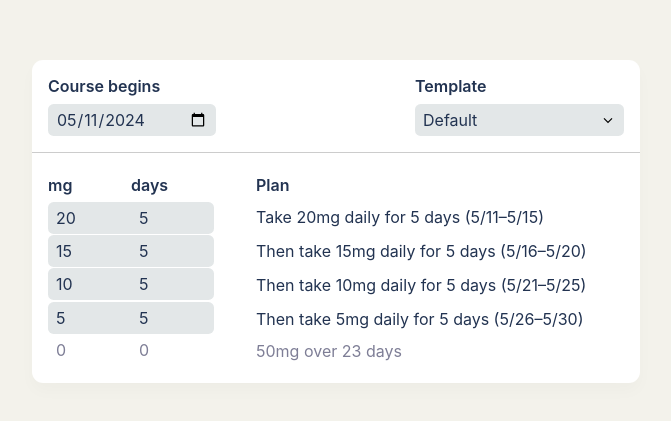
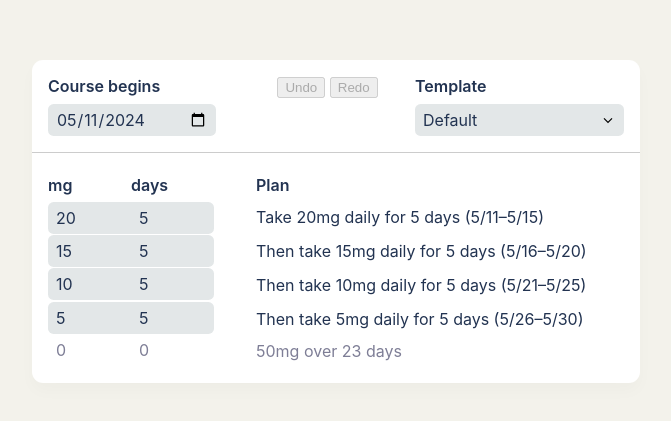
Before and after one commit to shanberg/Taper, a SvelteKit app: page / in a window 1280 px wide. Shown: the part 179-600 px from the top of the page, without its empty margins (304-975 px from the left). Built offline with nearby package versions, Linux system fonts and the light colour scheme.

Commit message:
basic undo redo

```diff
--- a/src/routes/+page.svelte
+++ b/src/routes/+page.svelte
@@ -1,6 +1,6 @@
 <!-- src/routes/index.svelte -->
 <script>
-  import { formatDate, isRowPlaceholder } from '../utils';
+  import { formatDate, isRowPlaceholder, yyyymmdd } from '../utils';
   import { TEMPLATES } from '../templates.ts';
   import FormRow from './FormRow.svelte';
   import ScheduleRow from './ScheduleRow.svelte';
@@ -10,26 +10,19 @@
   const PLACEHOLDER_ROW = { dose: 0, daysForDose: 0 };
   let tableData = [...TEMPLATES.Default, PLACEHOLDER_ROW]
   let template = "Default"
+  let startDate = new Date();
+  let undoStack = [];
+  let redoStack = [];
+  let startDateInputValue;
 
-  let startDate = new Date();
-
-    // Helper function to format dates as 'YYYY-MM-DD'
-  function yyyymmdd(date) {
-    const d = new Date(date),
-          month = '' + (d.getMonth() + 1),
-          day = '' + d.getDate(),
-          year = d.getFullYear();
-
-    return [year, month.padStart(2, '0'), day.padStart(2, '0')].join('-');
+  function saveStateForUndo() {
+    undoStack = [...undoStack, [...tableData]];
+    redoStack = []; // Clear the redo stack whenever a new action is performed
   }
 
-  // Convert the startDate to a string in 'YYYY-MM-DD' format for the input element
-  let startDateInputValue;
-  onMount(() => {
-    startDateInputValue = yyyymmdd(startDate)
-  });
-
   function handleRowChange(index, newData) {
+    console.log("row change");
+    saveStateForUndo();
     tableData[index] = newData;
 
     // Automatically add a new row if the last row is filled
@@ -49,6 +42,7 @@
     tableData = [...tableData];
   }
 
+
   function handleStartDateChange(event) {
     if (event.target.value === '') {
       const now = new Date();
@@ -61,25 +55,8 @@
       }
   }
 
-  function handleCopyTableToClipboard() {
-    const newTable = document.createElement('table');
-    newTable.innerHTML = tableData
-      .map(row => `<tr>
-        <td>${row.dose}mg</td>
-        <td>${formatDate(rowStartDate)} - ${formatDate(rowEndDate)}</td>
-      </tr>`)
-      .join('\n');
-
-    // copy newTable to clipboard
-    navigator.clipboard.write([
-      new ClipboardItem({
-        [newTable.outerHTML]: newTable
-      })
-    ])
-  }
-
   function handleAddRow(index) {
-    // Remove empty rows before adding a new one
+    saveStateForUndo();
     removeEmptyRows();
 
     tableData = [
@@ -98,9 +75,27 @@
   }
 
   function handleRemoveRow(index) {
+    saveStateForUndo();
     tableData = [...tableData.slice(0, index), ...tableData.slice(index + 1)];
   }
 
+  function undo() {
+    if (undoStack.length > 0) {
+      redoStack = [...redoStack, [...tableData]];
+      tableData = undoStack.pop();
+    }
+  }
+
+  function redo() {
+    if (redoStack.length > 0) {
+      undoStack = [...undoStack, [...tableData]];
+      tableData = redoStack.pop();
+    }
+  }
+
+  onMount(() => {
+    startDateInputValue = yyyymmdd(startDate)
+  });
 
   // Calculate the total dosage
   $: totalDose = tableData.reduce((sum, row) => sum + row.dose, 0);
@@ -124,10 +119,13 @@
 
       <label class="course-begins">
         <span>Course begins</span>
-        <input
+        <input type="date" bind:value={startDateInputValue} on:change={handleStartDateChange} />
+      </label>
 
-         type="date" bind:value={startDateInputValue} on:change={handleStartDateChange} />
-      </label>
+      <div class="undo-redo-buttons">
+        <button on:click={undo} disabled={undoStack.length === 0}>Undo</button>
+        <button on:click={redo} disabled={redoStack.length === 0}>Redo</button>
+      </div>
 
       <label class="template">
         <span>Template</span>
--- a/src/routes/AddRowButton.svelte
+++ b/src/routes/AddRowButton.svelte
@@ -12,7 +12,7 @@
 
 <style>
   :root {
-    --add-row-button-height: calc((1 / 6) * var(--control-height));
+    --add-row-button-height: calc((1 / 7) * var(--control-height));
   }
 
   button {
--- a/src/utils.ts
+++ b/src/utils.ts
@@ -26,3 +26,14 @@ export const isRowValid = (row): boolean => {
 export const isRowPlaceholder = (row): boolean => {
   return row.dose === 0 && row.daysForDose === 0
 }
+
+
+// Helper function to format dates as 'YYYY-MM-DD'
+export function yyyymmdd(date) {
+  const d = new Date(date),
+        month = '' + (d.getMonth() + 1),
+        day = '' + d.getDate(),
+        year = d.getFullYear();
+
+  return [year, month.padStart(2, '0'), day.padStart(2, '0')].join('-');
+}
```
